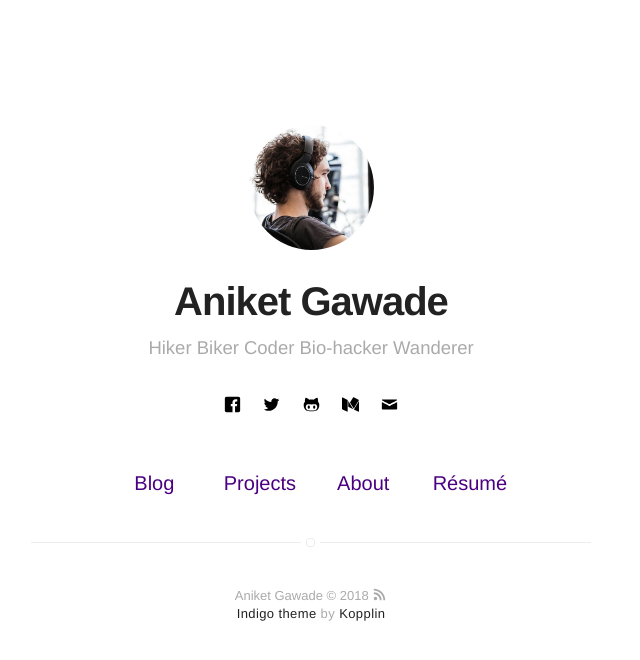
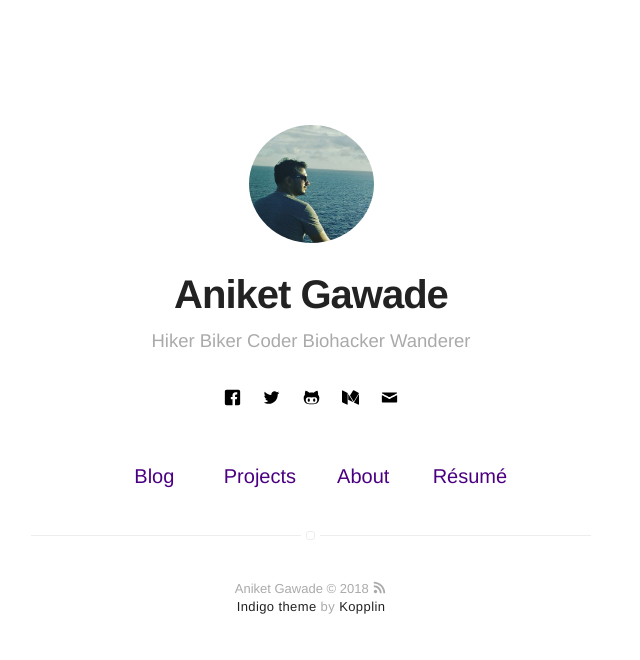
Before and after one commit to aniketgawade/aniketgawade.github.io, a Jekyll site: the page built from index.html, in a window 1280 px wide. Shown: the top 660 px of the page, without its empty margins (329-969 px from the left). Built offline with Jekyll 4.4.1, drawn with Linux system fonts in a browser that asks for light colours.

Commit message:
Profile pic and git ignore

```diff
--- a/_config.yml
+++ b/_config.yml
@@ -1,6 +1,6 @@
 # main text of home
 name: Aniket Gawade
-bio: Hiker Biker Coder Bio-hacker Wanderer
+bio: Hiker Biker Coder Biohacker Wanderer
 
 # twitter summary info
 description: A blog about technology and stuff related
```
Also changed, not shown: assets/images/profile.jpg, 1 other file.
